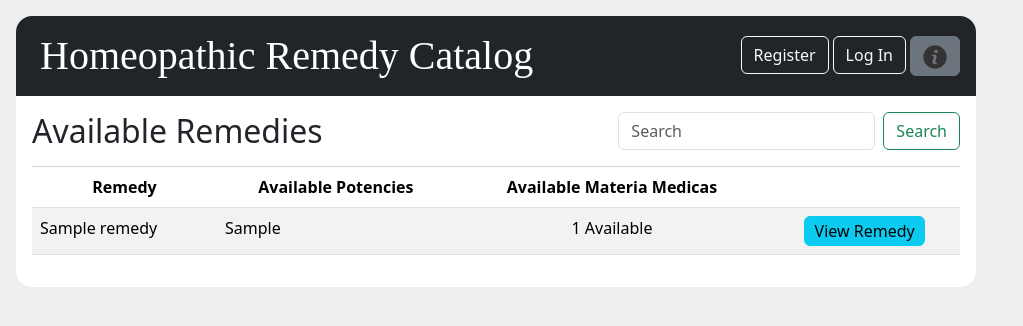
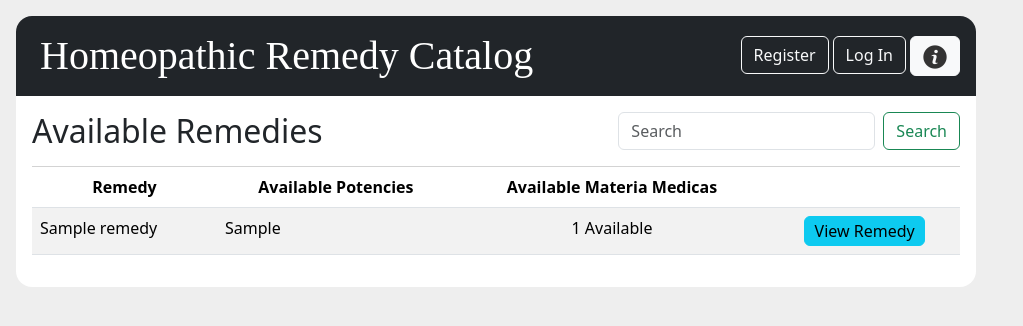
Before and after one commit to ksuviper/miniproject4AStaggenborg, a Django app: page /homeo/ in a window 1280 px wide. Shown: the top 326 px of the page, without its empty margins (0-1023 px from the left). Run offline with Django 4.2, Linux system fonts and the light colour scheme; tables that the repository leaves empty hold one stand-in row (values such as "Sample post").

Commit message:
base template nav update

```diff
--- a/homeo/templates/base.html
+++ b/homeo/templates/base.html
@@ -20,7 +20,7 @@
             <li><a href="{% url 'signup' %}" class="btn btn-outline-light me-1" role="button">Register</a></li>
             <li><a href="{% url 'login' %}?next={{ request.path }}" class="btn btn-outline-light me-1" role="button">Log In</a></li>
         {% endif %}
-          <li><button type="button" class="btn btn-secondary" data-bs-toggle="modal" data-bs-target="#aboutModal"><img src="{% static 'homeo/images/info-24px.png' %}"></button></li>
+          <li><button type="button" class="btn btn-light" data-bs-toggle="modal" data-bs-target="#aboutModal"><img src="{% static 'homeo/images/info-24px.png' %}"></button></li>
       </ul>
     </nav>
     <div class="modal fade" id="aboutModal" tabindex="-1" aria-labelledby="exampleModalLabel" aria-hidden="true">
```
